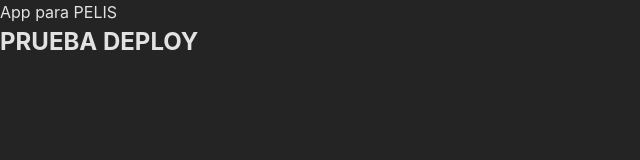
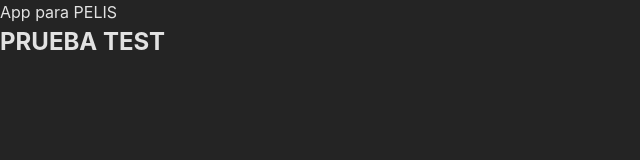
Before and after one commit to ing-castano/reactFilm, a React (Vite) app: page / in a window 1280 px wide. Shown: the top 160 px of the page, without its empty margins (0-640 px from the left). Built offline with nearby package versions, Linux system fonts and the light colour scheme.

Commit message:
[cfg - deployment]

```diff
--- a/src/App.jsx
+++ b/src/App.jsx
@@ -4,7 +4,7 @@ const App = () => {
   return (
     <>
       <div>App para PELIS</div>
-      <h2>PRUEBA DEPLOY</h2>
+      <h2>PRUEBA TEST</h2>
     </>
   )
 }
```
